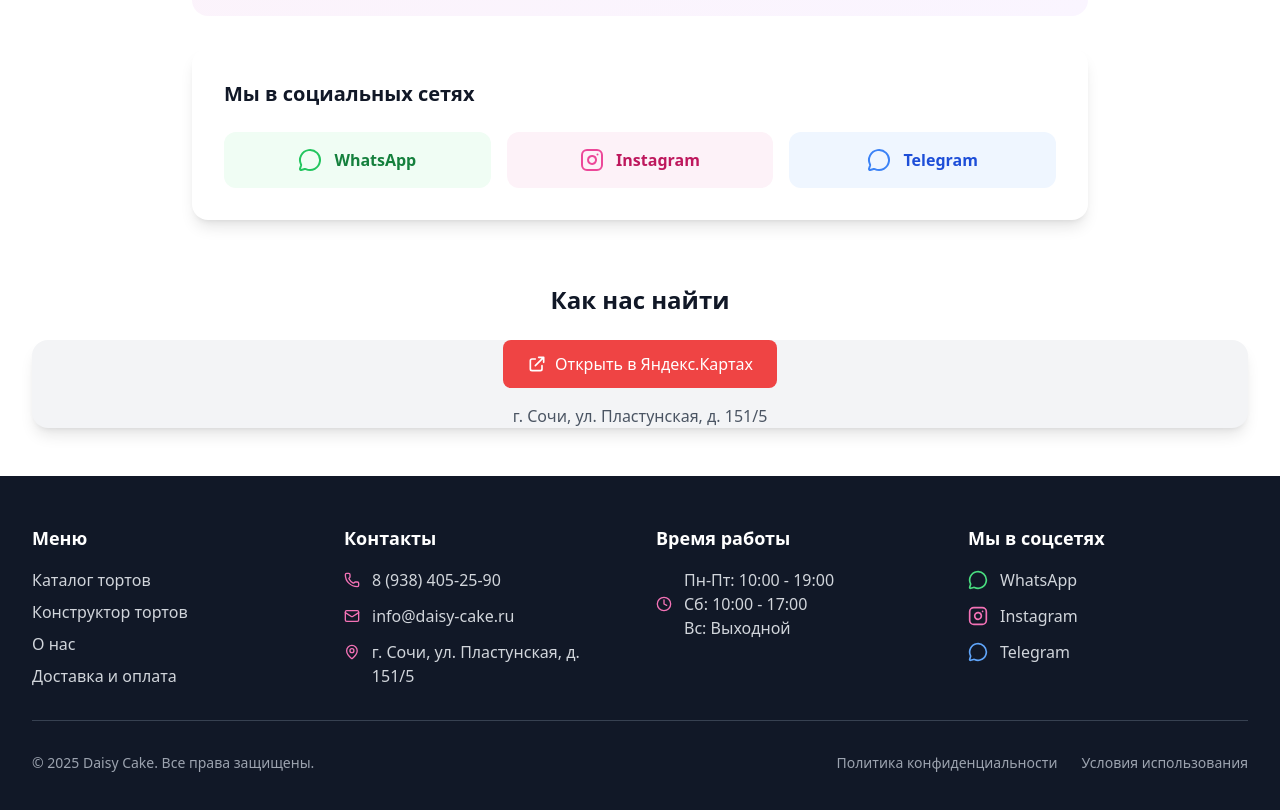
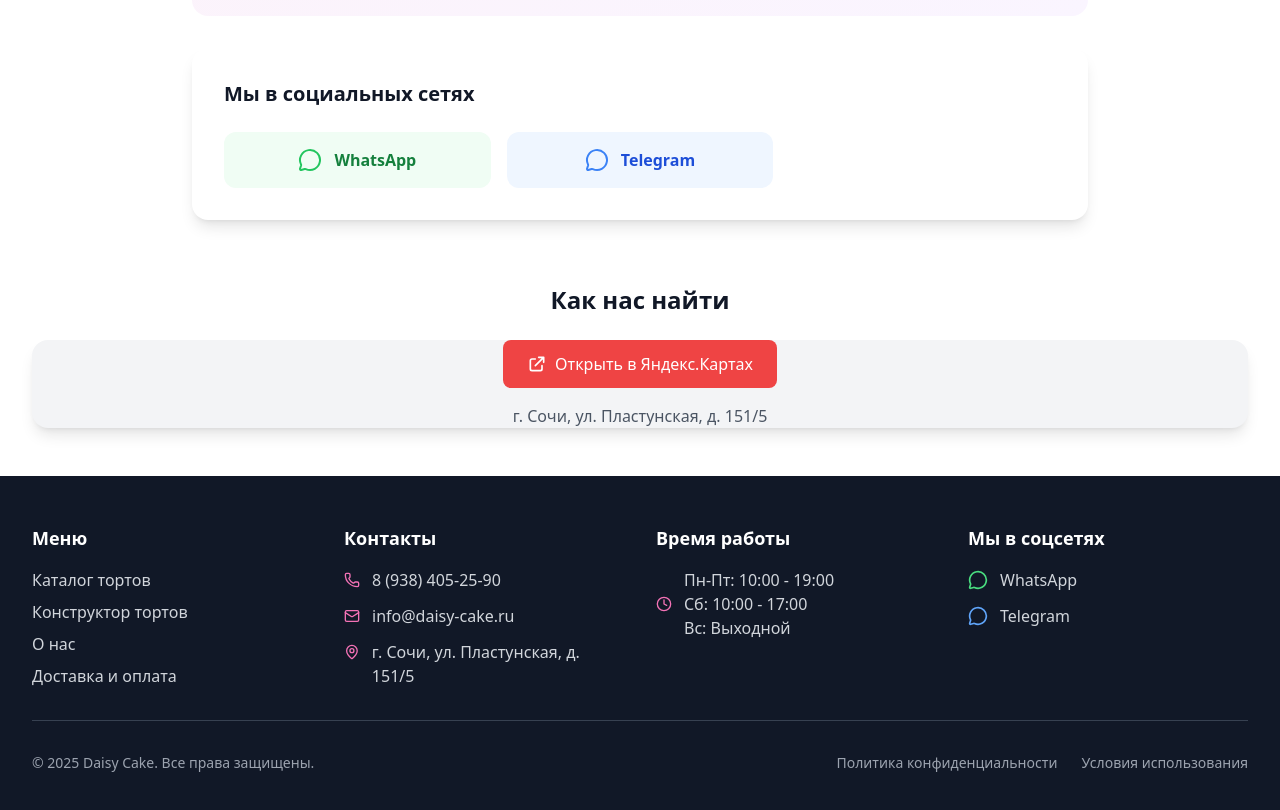
Before and after one commit to dmitriy787h/daisy-cake, a Next.js app: page /contacts in a window 1280 px wide. Shown: the part 720-1530 px from the top of the page. Built offline with nearby package versions, Linux system fonts and the light colour scheme; a web font is replaced by a local one.

Commit message:
Удалены все ссылки и иконки Instagram с сайта

```diff
--- a/src/app/contacts/page.tsx
+++ b/src/app/contacts/page.tsx
@@ -3,7 +3,7 @@
 import Header from '@/components/Header';
 import Footer from '@/components/Footer';
 import YandexMap from '@/components/YandexMap';
-import { MessageCircle, Instagram } from 'lucide-react';
+import { MessageCircle } from 'lucide-react';
 
 export default function ContactsPage() {
   return (
@@ -94,15 +94,6 @@ export default function ContactsPage() {
                   <span className="text-green-700 font-semibold">WhatsApp</span>
                 </a>
                 <a
-                  href="https://www.instagram.com/daisy.cake.sochi?igsh=dWYzMXZkNDBtMnJ3"
-                  target="_blank"
-                  rel="noopener noreferrer"
-                  className="flex items-center justify-center space-x-3 p-4 bg-pink-50 rounded-xl hover:bg-pink-100 transition-colors group"
-                >
-                  <Instagram className="w-6 h-6 text-pink-500 group-hover:scale-110 transition-transform" />
-                  <span className="text-pink-700 font-semibold">Instagram</span>
-                </a>
-                <a
                   href="https://t.me/daisy_cake_sochi"
                   target="_blank"
                   rel="noopener noreferrer"
--- a/src/app/layout.tsx
+++ b/src/app/layout.tsx
@@ -96,7 +96,6 @@ export default function RootLayout({
     "priceRange": "$$",
     "servesCuisine": "Кондитерские изделия",
     "sameAs": [
-      "https://www.instagram.com/daisy.cake.sochi",
       "https://t.me/daisy_cake_sochi"
     ]
   };
--- a/src/components/Footer.tsx
+++ b/src/components/Footer.tsx
@@ -1,5 +1,5 @@
 import Link from 'next/link';
-import { Phone, Mail, MapPin, Clock, MessageCircle, Instagram } from 'lucide-react';
+import { Phone, Mail, MapPin, Clock, MessageCircle } from 'lucide-react';
 
 const Footer = () => {
   const currentYear = new Date().getFullYear();
@@ -97,15 +97,6 @@ const Footer = () => {
                 <span>WhatsApp</span>
               </a>
               <a
-                href="https://www.instagram.com/daisy.cake.sochi?igsh=dWYzMXZkNDBtMnJ3"
-                target="_blank"
-                rel="noopener noreferrer"
-                className="flex items-center space-x-3 text-gray-300 hover:text-pink-400 transition-colors group"
-              >
-                <Instagram className="w-5 h-5 text-pink-400 group-hover:scale-110 transition-transform" />
-                <span>Instagram</span>
-              </a>
-              <a
                 href="https://t.me/daisy_cake_sochi"
                 target="_blank"
                 rel="noopener noreferrer"
--- a/src/components/FullMobileConstructor.tsx
+++ b/src/components/FullMobileConstructor.tsx
@@ -454,7 +454,6 @@ ${customText ? `• Персональная надпись: "${customText}"` :
 📅 Желаемая дата: [укажите дату]
 🕐 Желаемое время: [укажите время]
 
-📸 Наш инстаграм: https://www.instagram.com/daisy.cake.sochi?igsh=dWYzMXZkNDBtMnJ3
 
 Спасибо за заказ! 🎂
 
--- a/src/components/SimpleCakeConstructor.tsx
+++ b/src/components/SimpleCakeConstructor.tsx
@@ -361,7 +361,6 @@ ${customText ? `• Персональная надпись: "${customText}"` :
 📅 Желаемая дата: [укажите дату]
 🕐 Желаемое время: [укажите время]
 
-📸 Наш инстаграм: https://www.instagram.com/daisy.cake.sochi?igsh=dWYzMXZkNDBtMnJ3
 
 Спасибо за заказ! 🎂
 
```
